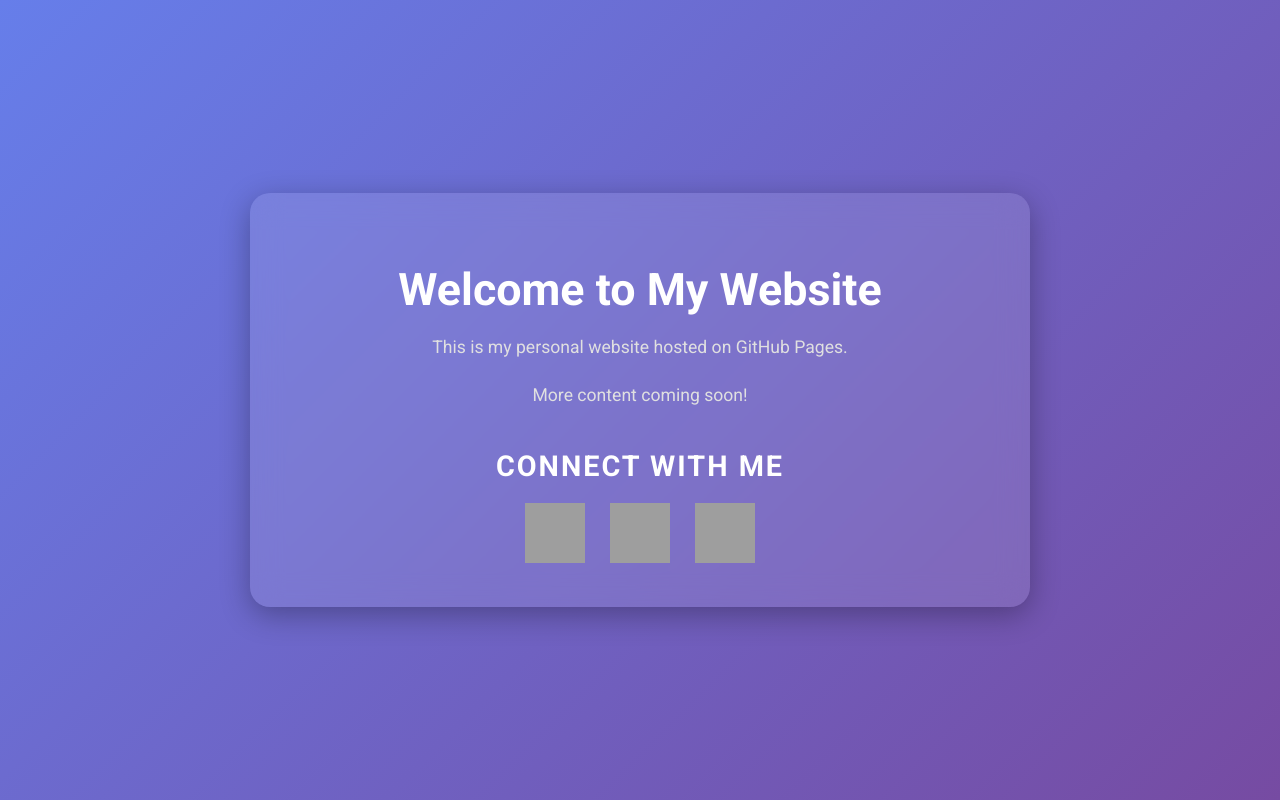
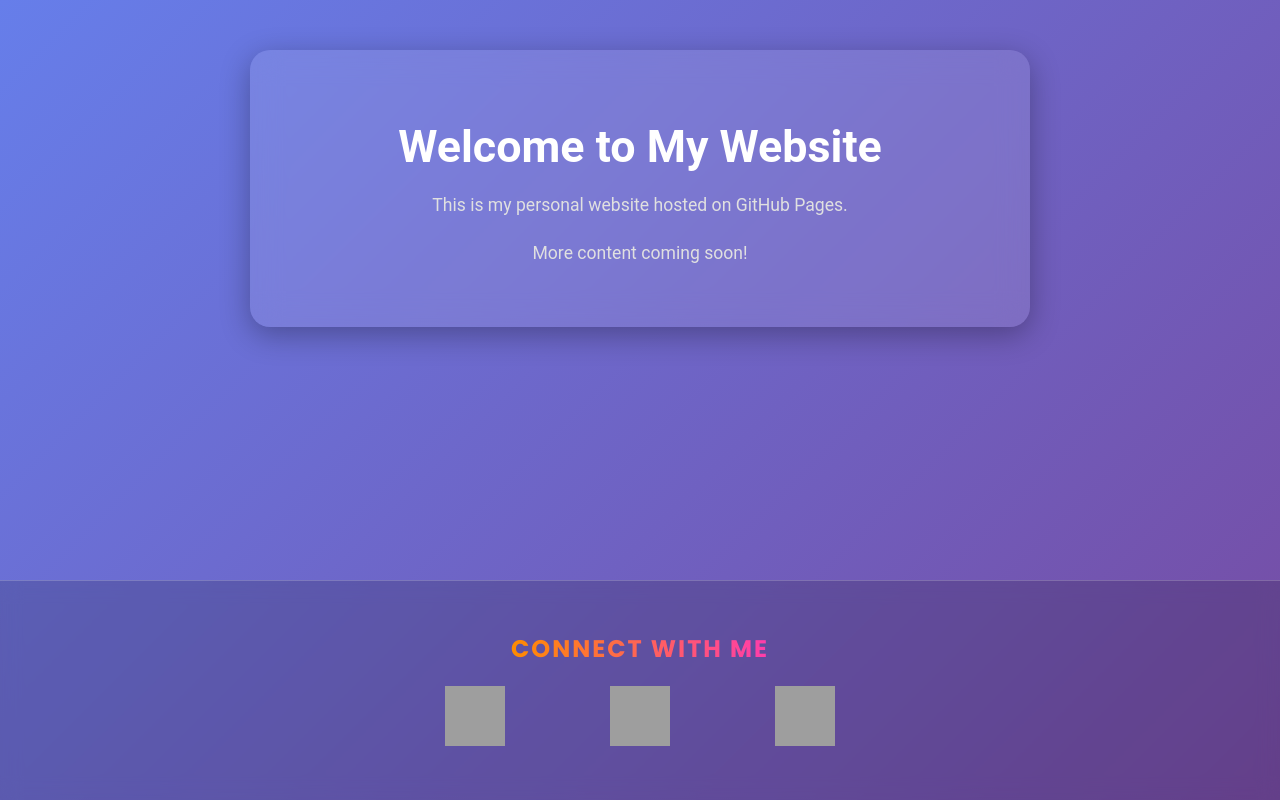
Before and after one commit to sarthakkarn87/my-website, a plain HTML site: page index.html in a window 1280 px wide. Drawn offline with Linux system fonts and the light colour scheme; grey boxes are pictures that could not be loaded.

Commit message:
Update index.html

```diff
--- a/index.html
+++ b/index.html
@@ -4,17 +4,18 @@
 <meta charset="UTF-8">
 <meta name="viewport" content="width=device-width, initial-scale=1.0">
 <title>Sarthak Karn</title>
-    <link href="https://fonts.googleapis.com/css2?family=Roboto:wght@400;700&display=swap" rel="stylesheet">
+<link href="https://fonts.googleapis.com/css2?family=Poppins:wght@500;700&display=swap" rel="stylesheet">
 <style>
     body {
         font-family: 'Roboto', sans-serif;
         background: linear-gradient(135deg, #667eea, #764ba2);
         min-height: 100vh;
-            display: flex;
-            justify-content: center;
-            align-items: center;
         margin: 0;
         padding: 0;
+        display: flex;
+        flex-direction: column;
+        align-items: center;
+        justify-content: space-between;
         color: #fff;
     }
 
@@ -27,38 +28,44 @@
         border-radius: 20px;
         box-shadow: 0 8px 30px rgba(0,0,0,0.3);
         text-align: center;
+        margin-top: 50px;
         transition: transform 0.3s;
     }
-        .box:hover {
-            transform: translateY(-10px);
+    .box:hover { transform: translateY(-10px); }
+    h1 { font-size: 2.8rem; margin-bottom: 10px; color: #fff; }
+    p { font-size: 1.1rem; line-height: 1.6; color: #e0e0e0; margin-bottom: 20px; }
+
+    /* Bottom Connect With Me Section */
+    .connect-bottom {
+        width: 100%;
+        padding: 30px 20px 50px 20px;
+        display: flex;
+        flex-direction: column;
+        align-items: center;
+        background: rgba(0,0,0,0.15);
+        backdrop-filter: blur(10px);
+        border-top: 1px solid rgba(255,255,255,0.2);
     }
 
-        h1 {
-            font-size: 2.8rem;
-            margin-bottom: 10px;
+    .connect-bottom h2 {
+        font-family: 'Poppins', sans-serif;
+        font-weight: 700;
+        font-size: 1.5rem; /* smaller size */
+        letter-spacing: 2px;
         color: #fff;
-        }
-
-        p {
-            font-size: 1.1rem;
-            line-height: 1.6;
-            color: #e0e0e0;
         margin-bottom: 20px;
-        }
-
-        h2 {
-            margin-top: 40px;
-            margin-bottom: 20px;
-            font-size: 1.8rem;
-            color: #fff;
-            letter-spacing: 2px;
+        text-transform: uppercase;
+        background: linear-gradient(90deg, #ff8c00, #ff3cac);
+        -webkit-background-clip: text;
+        -webkit-text-fill-color: transparent;
     }
 
     .social-icons {
+        width: 100%;
         display: flex;
-            justify-content: center;
-            gap: 25px;
-            margin-top: 20px;
+        justify-content: space-evenly;
+        align-items: center;
+        max-width: 600px;
     }
 
     .social-icons a {
@@ -78,18 +85,22 @@
 
     @media (max-width: 500px) {
         h1 { font-size: 2rem; }
-            h2 { font-size: 1.5rem; }
+        .connect-bottom h2 { font-size: 1.2rem; }
         .social-icons img { width: 50px; height: 50px; }
     }
 </style>
 </head>
 <body>
+
 <div class="box">
     <h1>Welcome to My Website</h1>
     <p>This is my personal website hosted on GitHub Pages.</p>
     <p>More content coming soon!</p>
+</div>
 
-        <h2>CONNECT WITH ME</h2>
+<!-- Bottom Connect With Me -->
+<div class="connect-bottom">
+    <h2>Connect With Me</h2>
     <div class="social-icons">
         <a href="https://www.facebook.com/share/1ZQRG8QjTi/" target="_blank">
             <img src="https://upload.wikimedia.org/wikipedia/commons/0/05/Facebook_Logo_%282019%29.png" alt="Facebook">
@@ -102,5 +113,6 @@
         </a>
     </div>
 </div>
+
 </body>
 </html>
```
Lines whose indentation alone changed are shown as unchanged.
